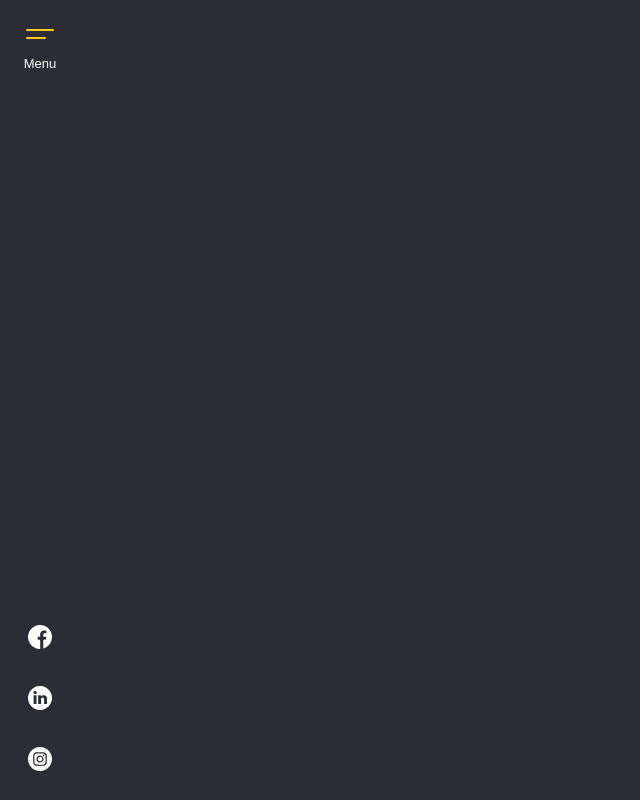
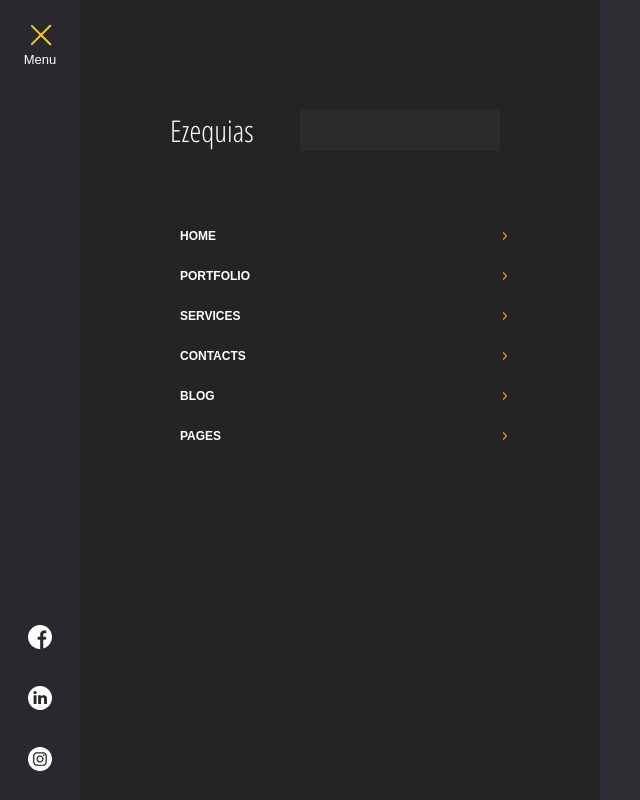
Before and after one commit to xuaoneto/eze-personal-portfolio, a React (Create React App) app: page / in a window 1280 px wide. Both pictures are taken after a click on the element "Menu". Shown: the whole page, without its empty margins (0-640 px from the left). Built offline with nearby package versions, Linux system fonts and the light colour scheme.

Commit message:
WIP: internal-menu

```diff
--- a/src/components/InsertSVG/index.js
+++ b/src/components/InsertSVG/index.js
@@ -2,16 +2,19 @@ import React from "react";
 import facebook from "../../images/facebook.svg";
 import instagram from "../../images/instagram.svg";
 import linkedin from "../../images/linkedin.svg";
+import rightarrow from "../../images/rightarrow.svg";
 
 const InsertSVG = ({ name, width = "10", height = "10" }) => {
   const facebookicon = <img src={facebook} width={width} height={height} />;
   const instagramicon = <img src={instagram} width={width} height={height} />;
   const linkedinicon = <img src={linkedin} width={width} height={height} />;
+  const rightarrowicon = <img src={rightarrow} width={width} height={height} />;
 
   const icons = [
     { icon: facebookicon, name: "facebookicon" },
     { icon: instagramicon, name: "instagramicon" },
     { icon: linkedinicon, name: "linkedinicon" },
+    { icon: rightarrowicon, name: "rightarrowicon" },
   ];
 
   const icon = icons.find((icons) => icons.name === name);
--- a/src/components/LeftMenu/index.js
+++ b/src/components/LeftMenu/index.js
@@ -1,9 +1,53 @@
 import React from "react";
+import InsertSVG from "../InsertSVG";
 
 const LeftMenu = ({ state }) => {
+  const rightarrow = <InsertSVG name="rightarrowicon" />;
+  const internalmenu = [
+    { name: "HOME", icon: rightarrow },
+    { name: "PORTFOLIO", icon: rightarrow },
+    { name: "SERVICES", icon: rightarrow },
+    { name: "CONTACTS", icon: rightarrow },
+    { name: "BLOG", icon: rightarrow },
+    { name: "PAGES", icon: rightarrow },
+  ];
+
+  const ActiveItem = (id) => {
+    internalmenu.map((item, index) => {
+      let active = document.getElementsByClassName("item-name");
+      if (item.name === id) {
+        active[index].className = "item-name active";
+      } else {
+        active[index].className = "item-name";
+      }
+    });
+  };
+
   return (
     <div className={state ? "leftmenu-container active" : "leftmenu-container"}>
-      <div></div>
+      <div className="pesonal-name">
+        <a className="name" href="#">
+          Ezequias
+        </a>
+        <div className="hovered"></div>
+      </div>
+      <div className="internalmenu-container">
+        {internalmenu.map((item) => {
+          return (
+            <div
+              className="menu-item"
+              id={`${item.name}-menu`}
+              onClick={() => {
+                ActiveItem(item.name);
+              }}
+            >
+              <div className="hovered"></div>
+              <p className="item-name">{item.name}</p>
+              {rightarrow}
+            </div>
+          );
+        })}
+      </div>
     </div>
   );
 };
--- a/src/components/LeftMenu/style.scss
+++ b/src/components/LeftMenu/style.scss
@@ -1,14 +1,84 @@
+@import url("https://fonts.googleapis.com/css2?family=Open+Sans+Condensed:wght@300&display=swap");
+
 .leftmenu-container {
   position: absolute;
   top: 0;
-  left: -300px;
-  width: 300px;
-  height: 100vh;
-  transition: transform 0.4s;
-  background: rgba(255, 255, 255, 0.031);
+  left: -600px;
+  width: 410px;
+  height: calc(100% - 70px);
+  transition: all 0.4s;
+  background: #252425;
   transform: translateX(0);
   z-index: 98;
+  padding: 35px 30px 35px 160px;
+  opacity: 0;
+  display: flex;
+  flex-direction: column;
+  .pesonal-name {
+    margin: 75px 0 0 10px;
+    display: flex;
+    position: relative;
+    &:hover {
+      .hovered {
+        width: 0;
+      }
+    }
+    .name {
+      margin: 0;
+      color: white;
+      font-family: "Open Sans Condensed", sans-serif;
+      font-size: 30px;
+      text-decoration: none;
+    }
+    .hovered {
+      position: absolute;
+      right: 70px;
+      width: 50%;
+      height: 100%;
+      transition: all 0.4s;
+      margin: 0;
+      background: rgba(255, 255, 255, 0.031);
+    }
+  }
+  .internalmenu-container {
+    display: flex;
+    flex-direction: column;
+    margin: 65px 0 0 10px;
+    .menu-item {
+      display: flex;
+      align-items: center;
+      justify-content: space-between;
+      width: 350px;
+      height: 40px;
+      position: relative;
+      &:hover {
+        .hovered {
+          width: 100%;
+        }
+      }
+      .hovered {
+        position: absolute;
+        width: 0%;
+        height: 100%;
+        background: rgba(255, 255, 255, 0.031);
+        transition: all 0.4s;
+      }
+      .item-name {
+        color: white;
+        font-size: 12px;
+        margin-left: 10px;
+        font-weight: 600;
+      }
+      .item-name.active {
+        color: #fac921;
+      }
+      img {
+        margin-right: 10px;
+      }
+    }
+  }
 }
 .leftmenu-container.active {
-  transform: translateX(380px);
+  transform: translateX(600px);
+  opacity: 1;
 }
```
Also changed, not shown: src/images/rightarrow.svg (added).
